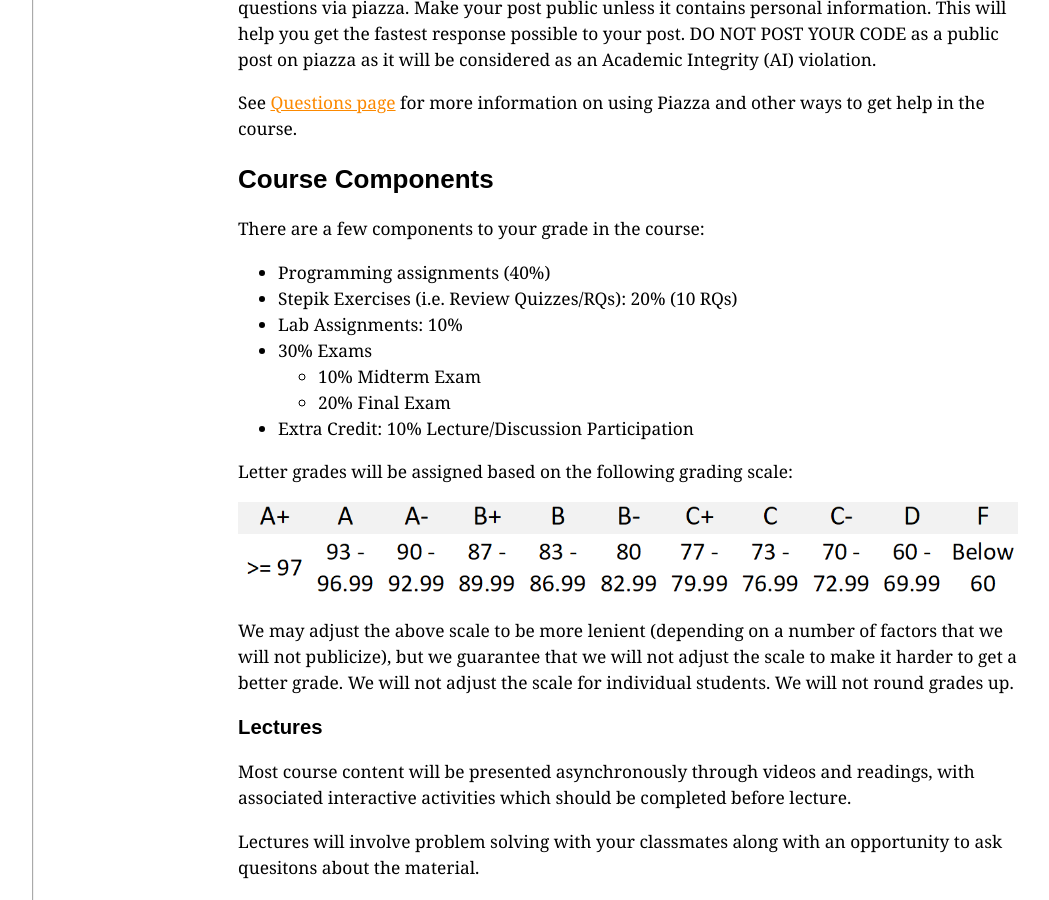
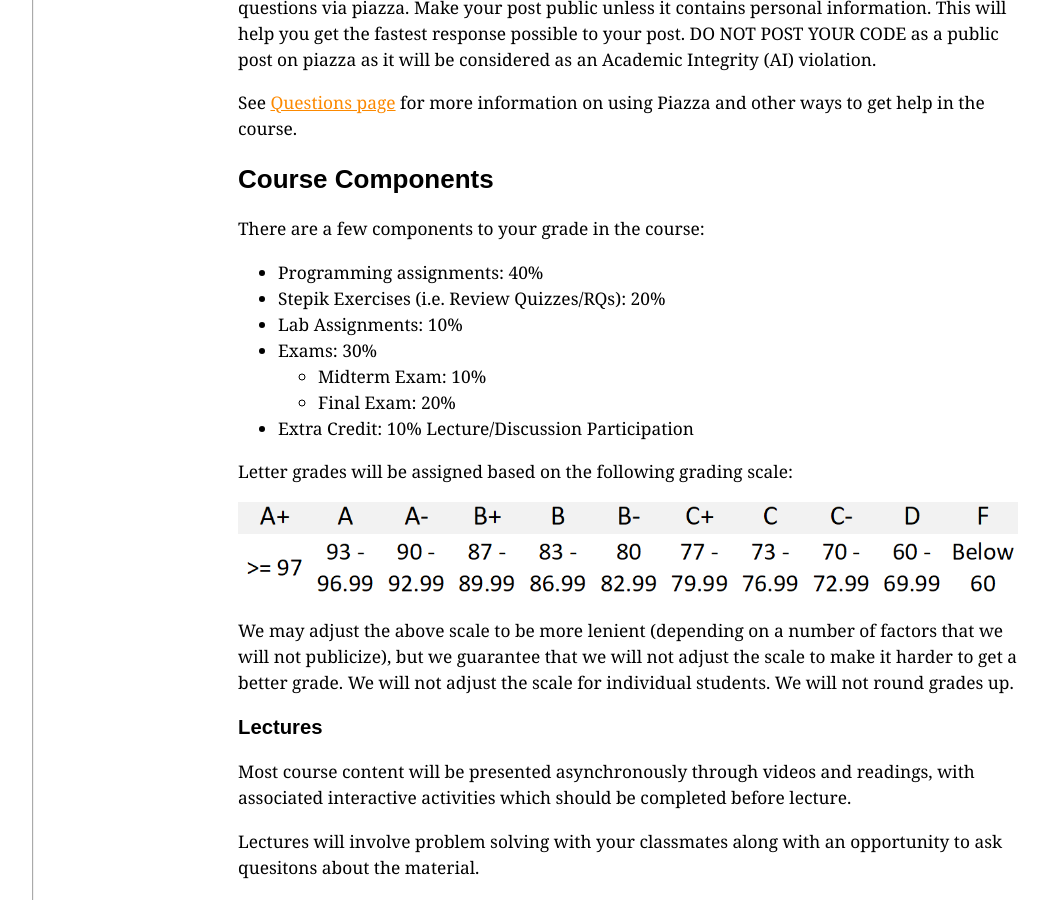
Before and after one commit to ucsd-cse8a-sp24/ucsd-cse8a-sp24.github.io, a Jekyll site: the page built from syllabus.md, in a window 1280 px wide and 900 px high, scrolled down 1993 px. Shown: the whole window, without its empty margins (56-1105 px from the left). Built offline with Jekyll 4.4.1, drawn with Linux system fonts in a browser that asks for light colours.

Commit message:
Update syllabus.md

```diff
--- a/syllabus.md
+++ b/syllabus.md
@@ -77,12 +77,12 @@ See [Questions page](/staff-and-help.html) for more information on using Piazza
 
 There are a few components to your grade in the course:
 
-- Programming assignments (40%)
-- Stepik Exercises (i.e. Review Quizzes/RQs): 20% (10 RQs)
+- Programming assignments: 40%
+- Stepik Exercises (i.e. Review Quizzes/RQs): 20%
 - Lab Assignments: 10%
-- 30% Exams
-  - 10% Midterm Exam
-  - 20% Final Exam
+- Exams: 30%
+  - Midterm Exam: 10%
+  - Final Exam: 20%
 - Extra Credit: 10% Lecture/Discussion Participation
 
 Letter grades will be assigned based on the following grading scale:
```
